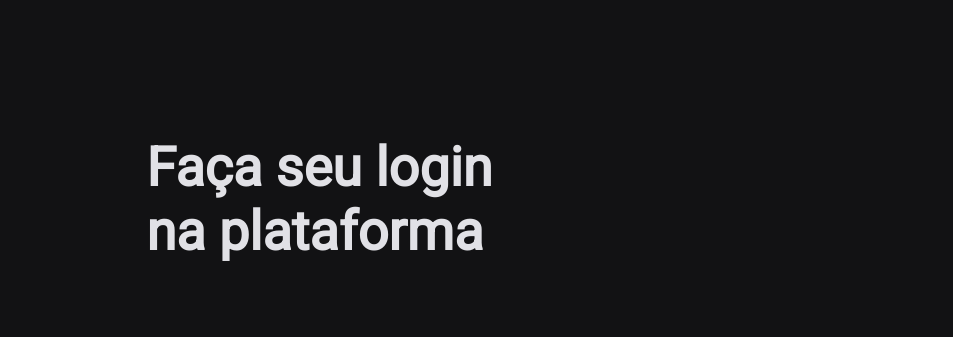
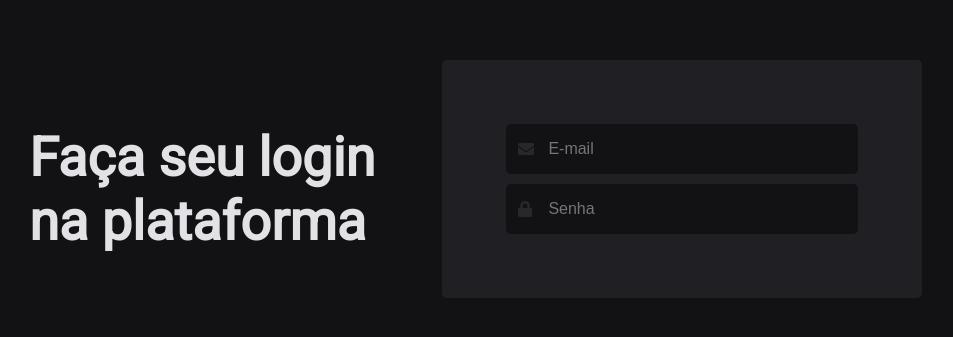
Before and after one commit to MaysharaF/projeto1-web, a plain HTML site: page index.html in a window 1280 px wide. Shown: the part 221-558 px from the top of the page, without its empty margins (198-1151 px from the left). Drawn offline with Linux system fonts and the light colour scheme.

Commit message:
Adicionando inputs de email e password

```diff
--- a/index.html
+++ b/index.html
@@ -4,6 +4,7 @@
 <head>
   <meta charset="UTF-8">
   <link href="https://fonts.googleapis.com/css2?family=Roboto&family=Ubuntu:wght@700&display=swap" rel="stylesheet">
+  <link rel="stylesheet" href="https://cdnjs.cloudflare.com/ajax/libs/font-awesome/5.11.2/css/all.css">
 
   <meta http-equiv="X-UA-Compatible" content="IE=edge">
   <meta name="viewport" content="width=device-width, initial-scale=1.0">
@@ -21,7 +22,25 @@
           <h1>Faça seu login <br> na plataforma </h1>
         </div>
       </div>
-      <form action="" class="form-login"></form>
+      <form action="" class="form-login">
+        <section class="form-input">
+          <div class="input-fields">
+            <div class="email">
+              <i class="fa fa-envelope" aria-hidden="true"></i>
+              <input type="text" name="email" id="email" aria-label="email" placeholder="E-mail">
+            </div>
+          </div>
+
+          <div class="input-fields">
+            <div class="password">
+              <i class="fas fa-lock" aria-hidden="true"></i>
+              <input type="password" name="password" id="password" aria-label="password" placeholder="Senha">
+
+            </div>
+          </div>
+
+        </section>
+      </form>
     </main>
   </div>
 
--- a/styles/styles.css
+++ b/styles/styles.css
@@ -29,8 +29,7 @@ html {
 main {
   width: 100%;
   display: flex;
-
-  justify-content: space-evenly;
+  justify-content: center;
 }
 
 .logo {
@@ -52,3 +51,53 @@ h1 {
   font-size: 54px;
   line-height: 64px;
 }
+
+form {
+  display: flex;
+  flex-direction: column;
+}
+
+.input-fields {
+  display: block;
+}
+
+.form-login {
+  width: 100%;
+  max-width: 480px;
+  background: #202024;
+  border-radius: 5px;
+  padding: 64px;
+}
+
+.form-input {
+  display: grid;
+  grid-auto-flow: row;
+  gap: 10px;
+}
+
+.email,
+.password {
+  display: flex;
+  -webkit-box-align: center;
+  align-items: center;
+}
+
+.fa,
+.fas {
+  position: absolute;
+  color: rgb(40, 39, 44);
+  transition: fill 0.2s ease 0s;
+  margin-left: 12px;
+}
+
+.email input,
+.password input {
+  width: 100%;
+  height: 50px;
+  font-size: 16px;
+  background: rgb(18, 18, 20);
+  border: none;
+  color: rgb(255, 255, 255);
+  padding: 0px 1em 0px 2.65em;
+  border-radius: 5px;
+}
```
